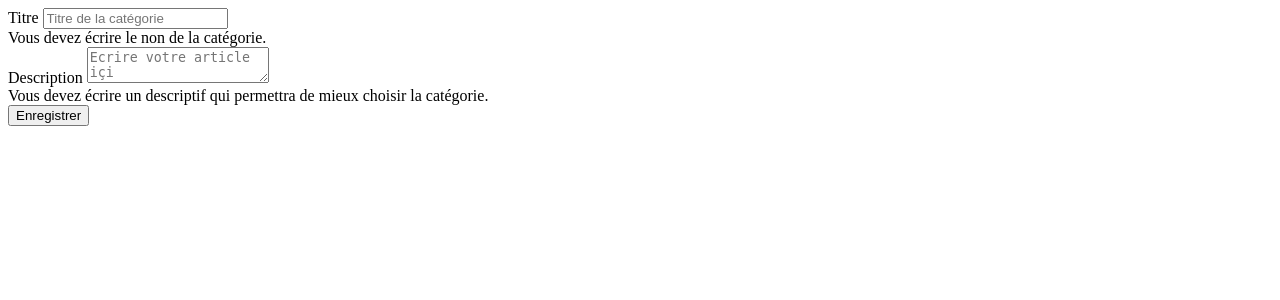
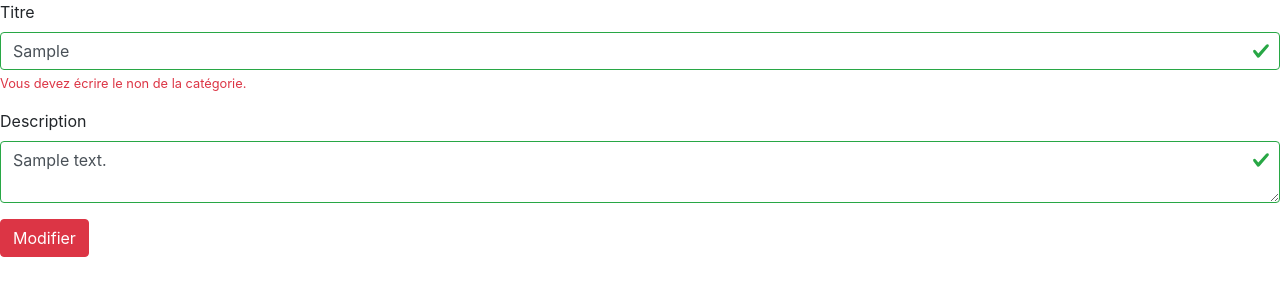
Before and after one commit to Franck-Dev/P5_DARTOIS_Franck, a PHP site: the page made by templates/forms/form_AddCategory.html.twig in a window 1280 px wide. Shown: the top 300 px of the page. Run offline with PHP 8.4, Linux system fonts and the light colour scheme; the template is opened without the code that fills it: most values are stand-ins (such as "Sample title", 1, 10 or a date in 2020); some libraries are stand-ins or nearby versions.

Commit message:
Correction AddFormCategory

```diff
--- a/templates/forms/form_AddCategory.html.twig
+++ b/templates/forms/form_AddCategory.html.twig
@@ -1,23 +1,28 @@
-{% if cate %}
-    {% set path = ['/PyrTeck/Admin/editCategory/',cate.Id]|join %}
+{% if category %}
+    {% set path = ['/PyrTeck/Admin/editCategory/',category.Id]|join %}
+    {% set valueTitle = category.name %}
+    {% set valueDescription = category.description %}
     {% set btn = 'Modifier' %}
     {% set cls = 'btn btn-danger' %}
+    <link rel="stylesheet" href="https://stackpath.bootstrapcdn.com/bootstrap/4.4.1/css/bootstrap.min.css" integrity="sha384-Vkoo8x4CGsO3+Hhxv8T/Q5PaXtkKtu6ug5TOeNV6gBiFeWPGFN9MuhOf23Q9Ifjh" crossorigin="anonymous">
 {% else %}
     {% set path = '/PyrTeck/Admin/addCategory/' %}
+    {% set valueTitle = '' %}
+    {% set valueDescription = '' %}
     {% set btn = 'Enregistrer' %}
     {% set cls = 'btn btn-primary' %}
 {% endif %}
 <form class="was-validated" method="post" action="{{path}}">
     <div class="mb-3">
         <label for="validationText">Titre</label>
-        <input type="text" class="form-control is-invalid" id="name" name="name" placeholder="Titre de la catégorie" required value="">
+        <input type="text" class="form-control is-invalid" id="name" name="name" placeholder="Titre de la catégorie" required value={{valueTitle}}>
         <div class="invalid-feedback">
             Vous devez écrire le non de la catégorie.
         </div>
     </div>
     <div class="mb-3">
         <label for="validationTextarea">Description</label>
-        <textarea class="form-control" id="description" name="description" placeholder="Ecrire votre article içi"></textarea>
+        <textarea class="form-control" id="description" name="description" placeholder="Ecrire votre article içi">{{category.description}}</textarea>
         <div class="invalid-feedback">
             Vous devez écrire un descriptif qui permettra de mieux choisir la catégorie.
         </div>
```
